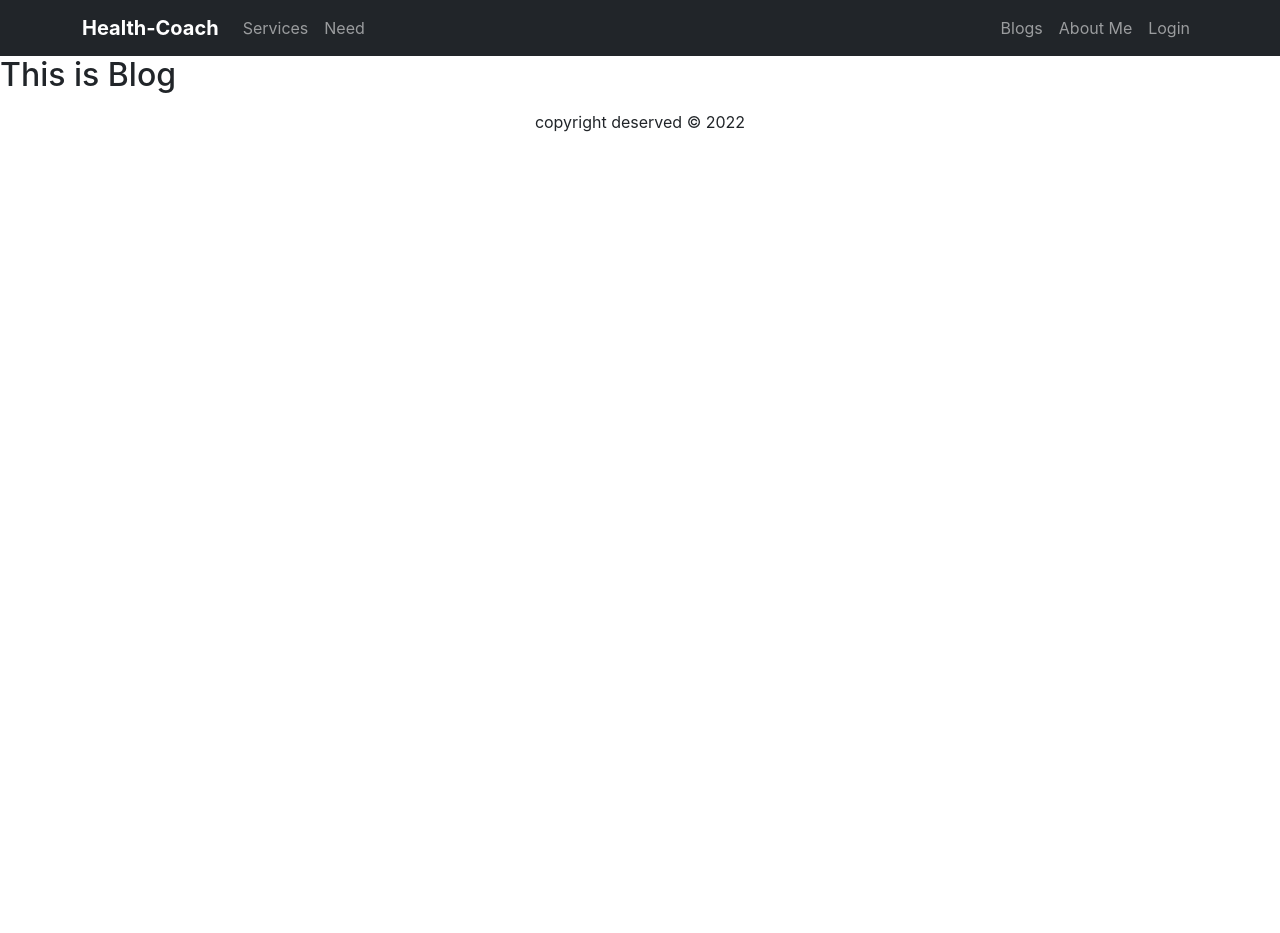
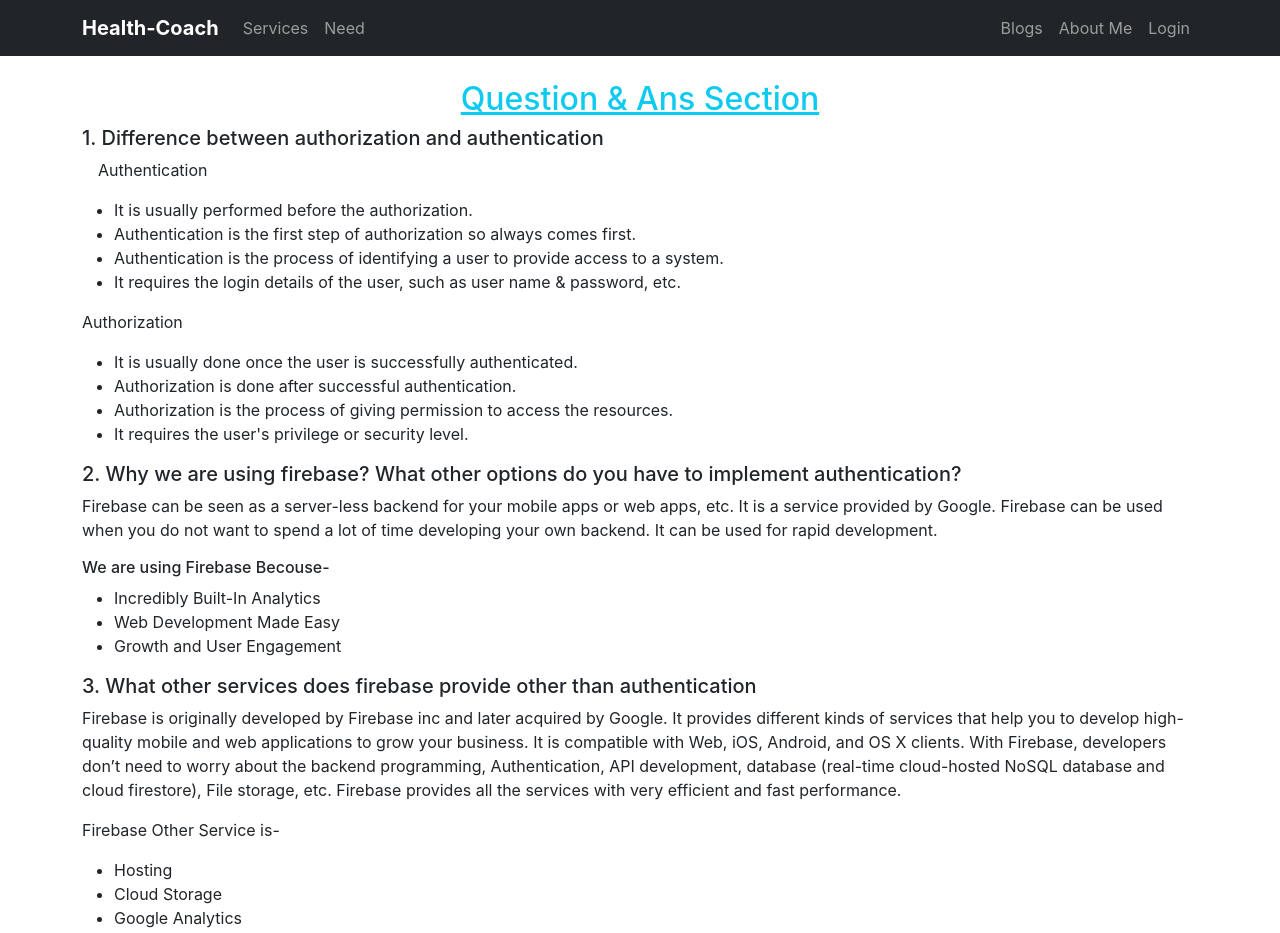
Before and after one commit to rakibulislamrabby/health-coach, a React (Create React App) app: page /blog in a window 1280 px wide. Shown: the top 933 px of the page. Before the commit the page ends 800 px from the top, so only its background shows below. Built offline with nearby package versions, Linux system fonts and the light colour scheme; no server answers.

Commit message:
edit readme.md file

```diff
--- a/src/component/Blog/Blog.js
+++ b/src/component/Blog/Blog.js
@@ -2,8 +2,54 @@
 
 const Blog = () => {
     return (
-        <div>
-            <h2>This is Blog</h2>
+        <div className='container'>
+            <h2 className='text-center mt-4 text-decoration-underline text-info'> Question & Ans Section</h2>
+            {/* qus-1 */}
+            <div>
+                <h5>1. Difference between authorization and authentication</h5>
+                <p className='ps-3'>Authentication</p>
+                <ul>
+                    <li>It is usually performed before the authorization.</li>
+                    <li>Authentication is the first step of authorization so always comes first.
+                    </li>
+                    <li>Authentication is the process of identifying a user to provide access to a system.</li>
+                    <li>It requires the login details of the user, such as user name & password, etc.</li>
+
+                </ul>
+                <p>Authorization</p>
+                <ul>
+                    <li>It is usually done once the user is successfully authenticated.</li>
+                    <li>Authorization is done after successful authentication.</li>
+                    <li>Authorization is the process of giving permission to access the resources.</li>
+                    <li>It requires the user's privilege or security level.</li>
+                </ul>
+            </div>
+            {/* Qus-2 */}
+            <div>
+                <h5>2. Why we are using firebase? What other options do you have to implement authentication?</h5>
+                <p>Firebase can be seen as a server-less backend for your mobile apps or web apps, etc. It is a service provided by Google. Firebase can be used when you do not want to spend a lot of time developing your own backend. It can be used for rapid development.</p>
+                <h6>We are using Firebase Becouse-</h6>
+                <ul>
+                    <li>Incredibly Built-In Analytics</li>
+                    <li>Web Development Made Easy</li>
+                    <li>Growth and User Engagement</li>
+                </ul>
+            </div>
+
+            {/* Qus-3 */}
+            <div>
+                <h5>3. What other services does firebase provide other than authentication</h5>
+                <p>Firebase is originally developed by Firebase inc and later acquired by Google. It provides different kinds of services that help you to develop high-quality mobile and web applications to grow your business. It is compatible with Web, iOS, Android, and OS X clients. With Firebase, developers don’t need to worry about the backend programming, Authentication, API development, database (real-time cloud-hosted NoSQL database and cloud firestore), File storage, etc. Firebase provides all the services with very efficient and fast performance.</p>
+                <p>Firebase Other Service is-</p>
+
+                <ul>
+                    <li>Hosting</li>
+                    <li>Cloud Storage</li>
+                    <li>Google Analytics</li>
+                    <li>Cloud Messaging</li>
+                    <li>Dynamic Links</li>
+                </ul>
+            </div>
         </div>
     );
 };
--- a/src/component/Header/Header.js
+++ b/src/component/Header/Header.js
@@ -7,6 +7,7 @@
 
 const Header = () => {
     const [user] = useAuthState(auth);
+    //SignOut Option
     const handleSignout = () => {
         signOut(auth);
     }
--- a/src/component/Login/Login.js
+++ b/src/component/Login/Login.js
@@ -13,6 +13,7 @@
     const location = useLocation();
 
     let from = location.state?.from?.pathname || "/";
+    // SignIn Logic
     const [
         signInWithEmailAndPassword,
         user,
```
Also changed, not shown: 1 other file (tests, documents, lock files or other folders).
